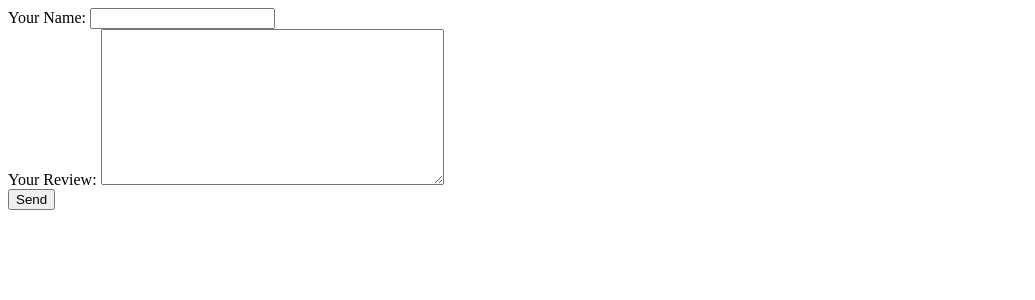
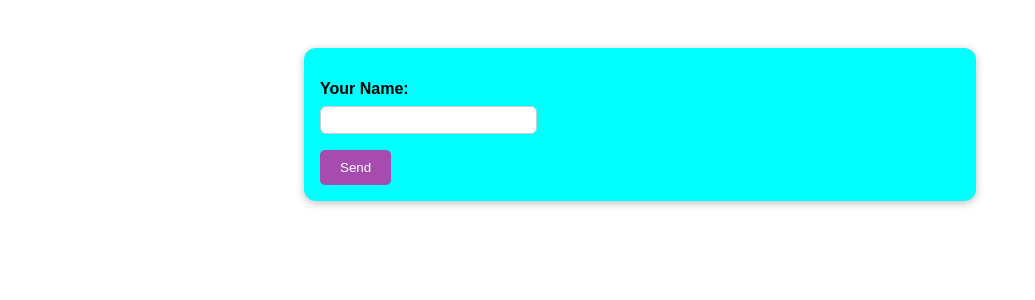
Before and after one commit to impanaj07/django-forms, a Django app: page / in a window 1280 px wide. Shown: the top 300 px of the page, without its empty margins (0-1035 px from the left). Run offline with Django 5.2, Linux system fonts and the light colour scheme.

Commit message:
added styling

```diff
--- /dev/null
+++ b/reviews/static/reviews/styles.css
@@ -0,0 +1,45 @@
+body{
+    font-family: sans-serif;
+    margin: 0;
+}
+form{
+    margin: 3rem auto;
+    width:90%;
+max-width: 40rem;
+padding: 1rem;
+border-radius: 12px;
+background-color: aqua;
+box-shadow: 0 2px 8px rgba(0, 0,0, 0.26);
+}
+button{
+    background-color: #a74caf;
+    color: white;
+    padding: 10px 20px;
+    border: none;
+    border-radius: 5px;
+    cursor: pointer;
+}
+button:hover{
+    background-color: #e1a6ef;
+    color: black;
+}
+.form-control{
+    margin: 1rem 0;
+
+}
+.form-control input{
+    font:inherit;
+    padding: 0.25rem;
+    border-radius: 6px;
+    border: 1px solid #ccc;
+    display: block;
+}
+.form-control input:focus{
+    outline: none;
+    border-color: #a74caf;
+}
+.form-control label{
+    font-weight: bold;
+    margin-bottom: 0.5rem;
+    display: block;
+}
--- a/reviews/templates/reviews/review.html
+++ b/reviews/templates/reviews/review.html
@@ -1,15 +1,21 @@
+{% load static %}
 <!  DOCTYPE html>
 <html lang="en">
 <head>
     <meta charset="UTF-8">
     <meta name="viewport" content="width=device-width, initial-scale=1.0">
     <title>Review Page</title>
+    <link rel="stylesheet" href="{% static 'reviews/styles.css' %}">
 </head>
 <body>
-<form action="/" method="POST">
+<form method="POST">
     {% csrf_token %}
-{{ form }}
-<button type="submit ">Send</button>
+    <div class="form-control {% if form.user_name.errors %} errors{% endif %}">
+{{ form.user_name.label_tag }}
+    {{ form.user_name }}
+    {{ form.user_name.errors}}
+    </div>
+<button type="submit">Send</button>
 
 </form>
 </body>
--- a/reviews/urls.py
+++ b/reviews/urls.py
@@ -2,5 +2,5 @@ from django.urls import path
 from . import views
 urlpatterns = [
  path("",views.review),
-    path("thank_you/",views.thank_you),
+ path("thank_you/",views.thank_you),
 ]
--- a/reviews/views.py
+++ b/reviews/views.py
@@ -8,12 +8,11 @@ def review(request):
         form=ReviewForm(request.POST)
         if form.is_valid():
             user_name = form.cleaned_data['user_name']
-            review_text = form.cleaned_data['review']
-            entered_text = f"Name: {user_name}, Review: {review_text}"
-
-        print(entered_text)
-        return HttpResponseRedirect('/thank_you/')
-    form=ReviewForm()
+            entered_text = f"Name: {user_name}"
+            print(entered_text)
+            return HttpResponseRedirect('/thank_you/')
+    else:
+        form=ReviewForm()
     return render(request,"reviews/review.html", {'form': form} )
 def thank_you(request):
     return render(request,"reviews/thank_you.html")
```
